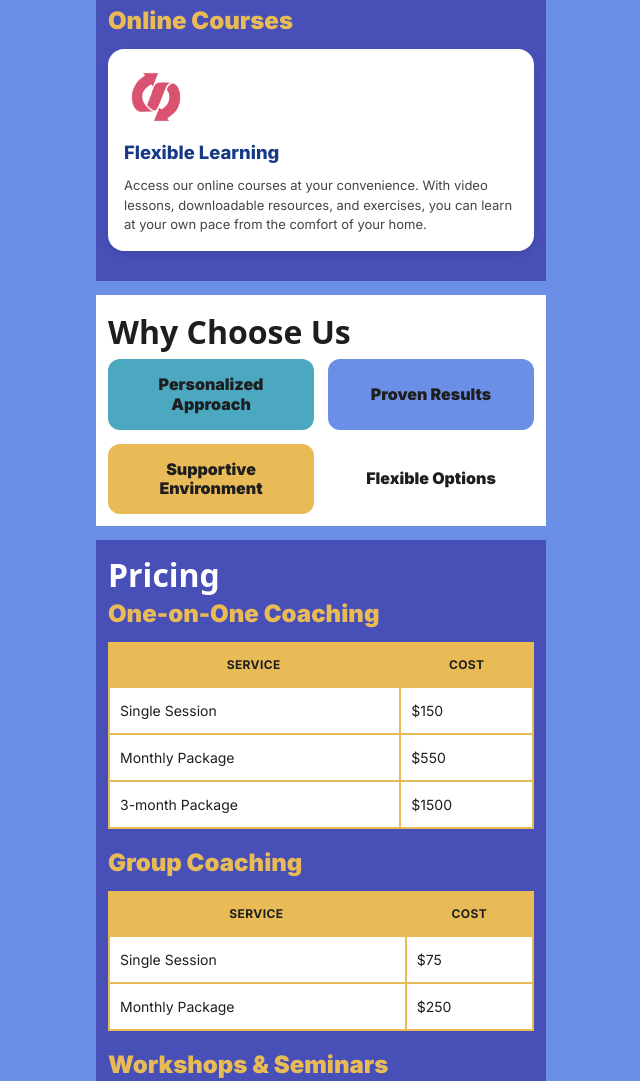
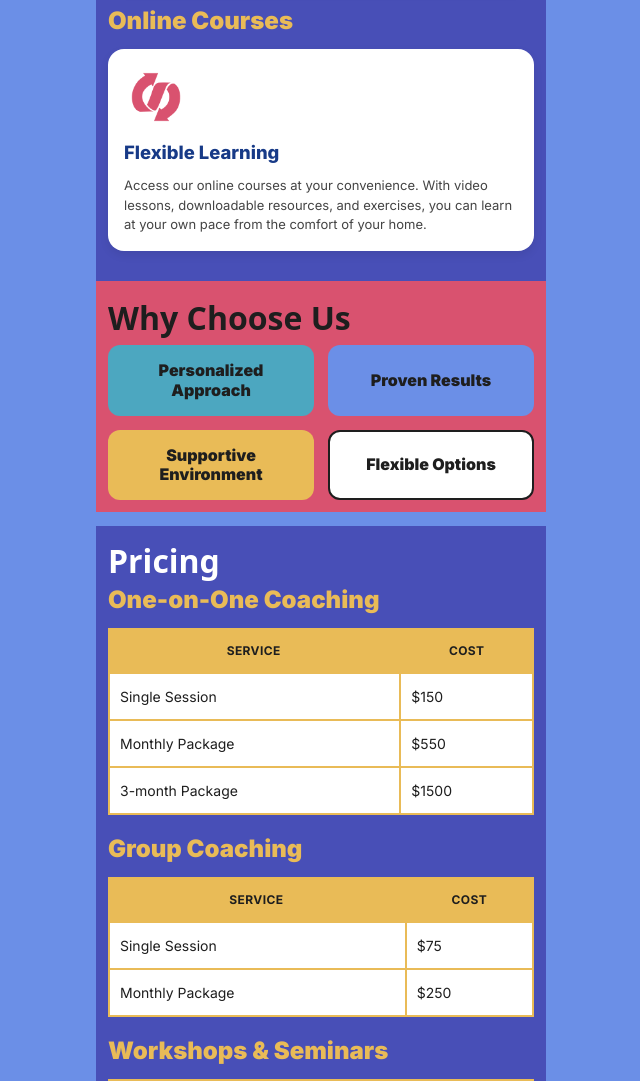
Before and after one commit to nrowsey/path-to-success, a plain HTML site: page index.html in a window 1280 px wide. Shown: the part 1937-3018 px from the top of the page, without its empty margins (319-959 px from the left). Drawn offline with Linux system fonts and the light colour scheme; a web font is replaced by a local one.

Commit message:
Update styles.css

```diff
--- a/styles.css
+++ b/styles.css
@@ -263,3 +263,18 @@ footer a{ color: var(--white); text-decoration: underline; }
 /* helpers */
 h2 + h3{ margin-top: -2px; }
 #services > h2{ margin-top: 6px; }
+/* --- Why Choose Us fix --- */
+#why-choose-us{
+  background: var(--pink);   /* coral band */
+  margin-top: 0;             /* attach to section above */
+  margin-bottom: 0;          /* attach to section below */
+  border-radius: 0;          /* square edges */
+  padding: 12px;
+}
+
+/* --- Flexible Options tile: show the white BOX --- */
+#why-choose-us .benefit:nth-child(4){
+  background: var(--white);            /* white tile */
+  border: 2px solid var(--dark);       /* visible box outline */
+  border-radius: var(--radius-sm);     /* match other tiles */
+}
```
